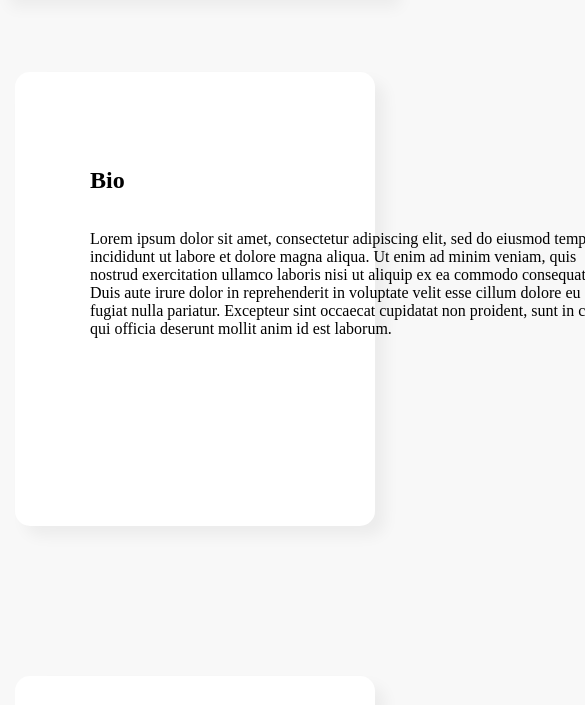
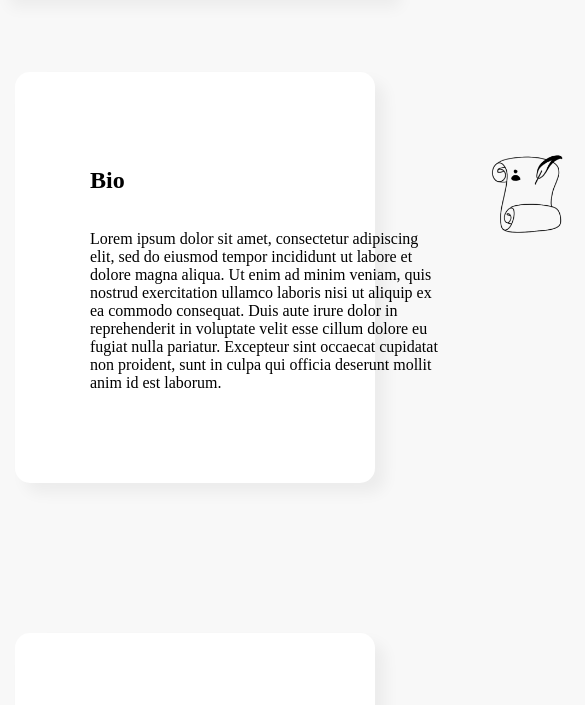
Before and after one commit to samueltrejo/personal-site, a plain HTML site: page index.html in a window 390 px wide. Shown: the part 73-778 px from the top of the page, 585 px wide, since content can reach past the window. Drawn offline with Linux system fonts and the light colour scheme.

Commit message:
media queries

```diff
--- a/main.css
+++ b/main.css
@@ -129,7 +129,22 @@ footer {
 /* @media (min-width: 1200, 1024, ) */
 
 @media (max-width: 1200px) {
-.container {
+  .container {
     width: calc( 100% - 30px);
     max-width: 100%;
+  }
+
+  .icon {
+    width: 100%;
+    height: auto;
+  }
+
+  .content-img {
+    width: 50%;
+  }
+
 }
+
+@media (max-width: 1080px) {
+
+}
```
